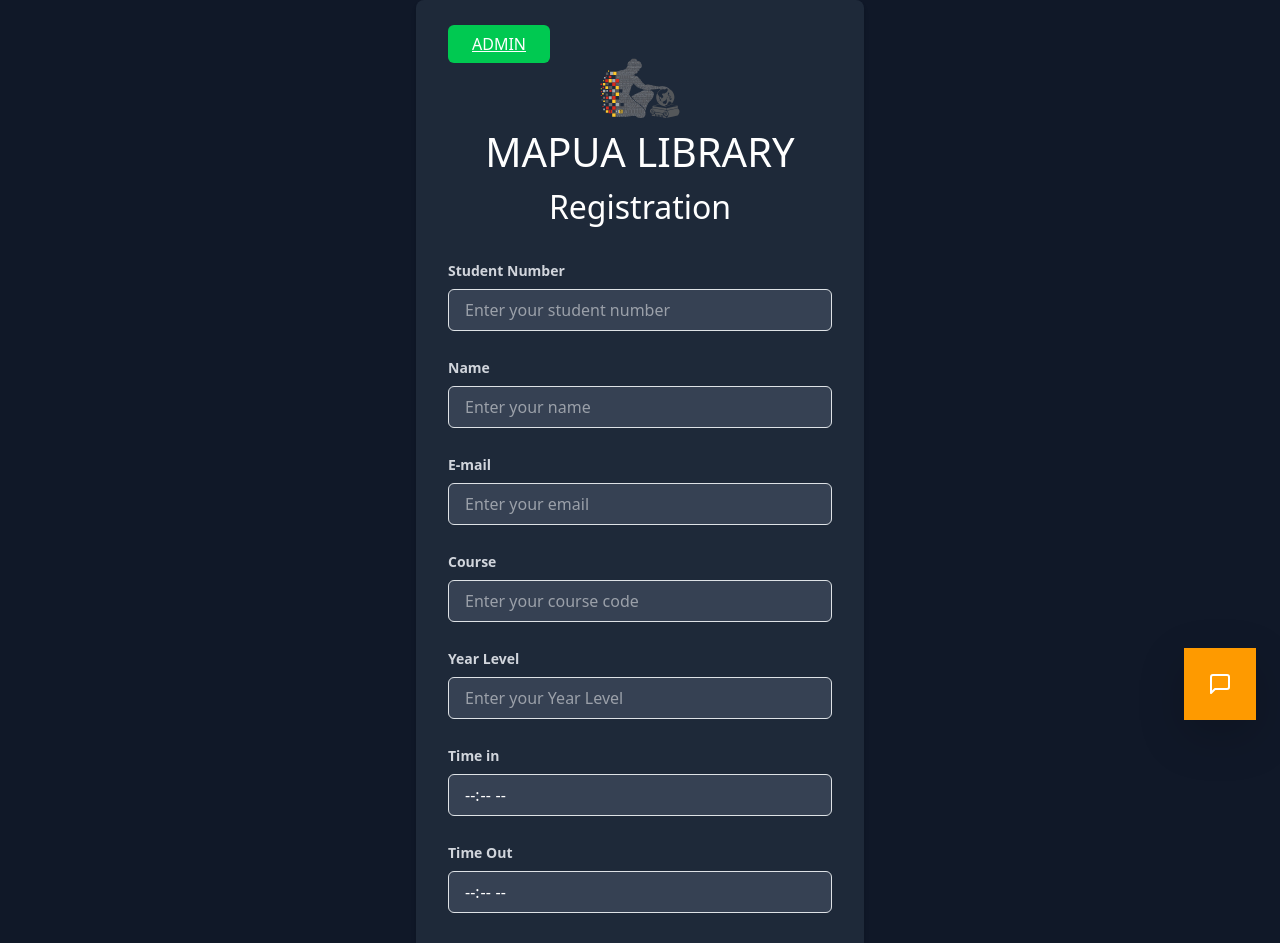
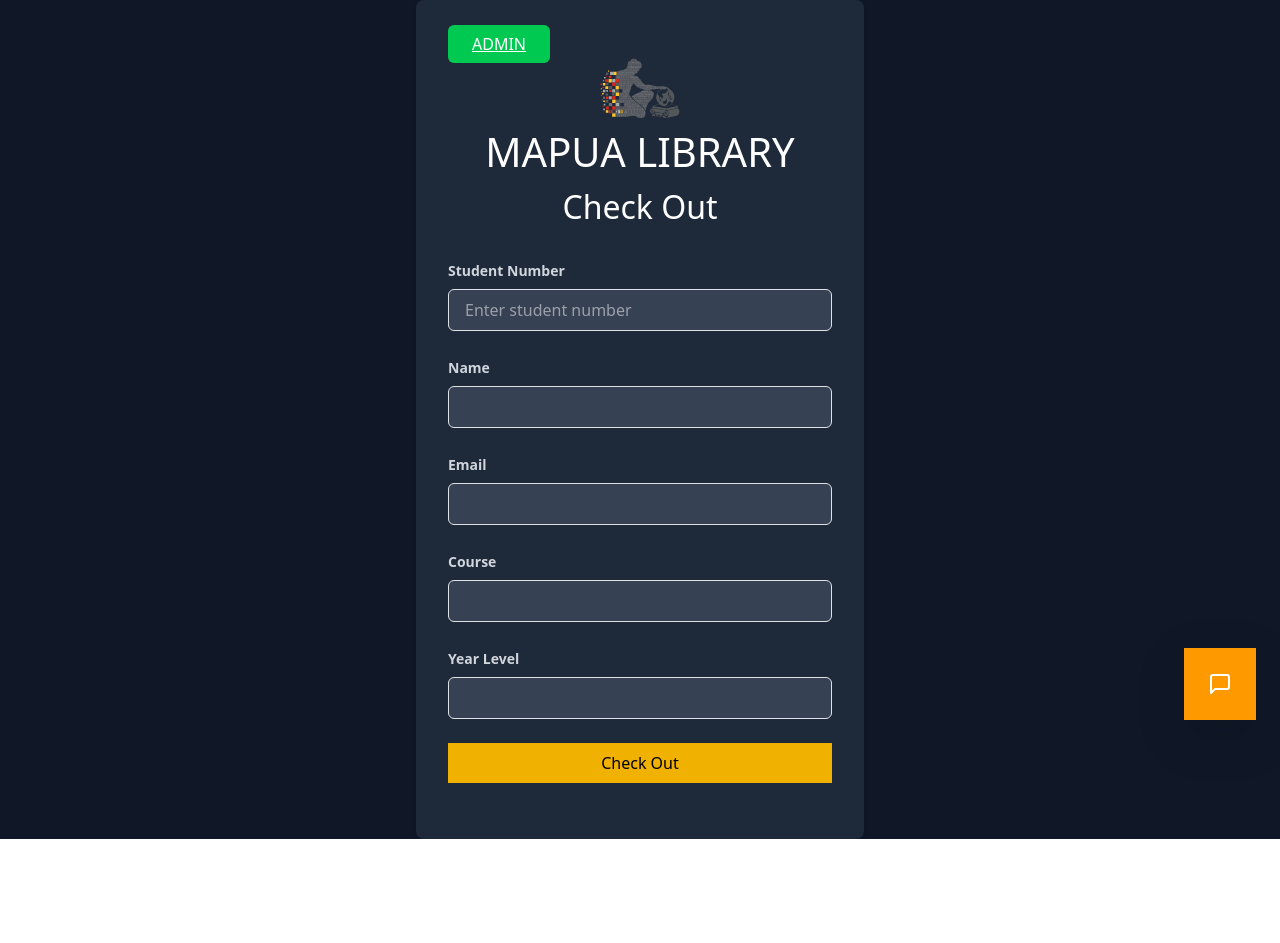
Before and after one commit to Jeunchi/ITS120L, a React (Vite) app in the folder frontend/: page /Validator in a window 1280 px wide. Shown: the top 943 px of the page. After the commit the page ends 839 px from the top, so only its background shows below. Built offline with nearby package versions, Linux system fonts and the light colour scheme.

Commit message:
check in check out

```diff
--- a/frontend/src/pages/validator.jsx
+++ b/frontend/src/pages/validator.jsx
@@ -3,7 +3,6 @@
 import { motion } from 'framer-motion';
 import logo from '../assets/mapua_logo.svg';
 import { Link } from 'react-router-dom';
-import Validation from "./RecordsValidation";
 import { client, ID } from '../lib/appwrite';
 import { databases, Query } from '../lib/appwrite';
 
@@ -21,11 +20,10 @@
 
     const navigate = useNavigate();
     const [errors, setErrors] = useState({});
-    const [isCheckingOut, setIsCheckingOut] = useState(false);
     const [existingDocId, setExistingDocId] = useState(null);
-    const [formState, setFormState] = useState('initial'); // 'initial', 'checkin', 'checkout'
+    const [formState, setFormState] = useState('initial'); // 'checkin', 'checkout'
 
-    // Specify your database ID and collection IDs
+    // Appwrite Database & Collection IDs
     const DATABASE_ID = '67da128c00360aebffad';
     const ATTENDANCE_COLLECTION_ID = '67da12c50024066b85ca';
     const STUDENT_INFO_COLLECTION_ID = '67db5798003af10f90dc';
@@ -34,34 +32,24 @@
         setValues(prev => ({ ...prev, [event.target.name]: event.target.value }));
     };
 
-    // Function to format current time as HH:MM
     const getCurrentTime = () => {
         const now = new Date();
-        const hours = String(now.getHours()).padStart(2, '0');
-        const minutes = String(now.getMinutes()).padStart(2, '0');
-        return `${hours}:${minutes}`;
+        return now.toTimeString().split(' ')[0].slice(0, 5);
     };
 
-    // Function to format current date as YYYY-MM-DD
     const getCurrentDate = () => {
-        const now = new Date();
-        return now.toISOString().split('T')[0];
+        return new Date().toISOString().split('T')[0];
     };
 
-    // Function to fetch student data from studentinfo collection
     const fetchStudentData = async () => {
         if (!values.studentNumber) return;
 
         try {
-            console.log("Searching for student number:", values.studentNumber);
-
             const studentResponse = await databases.listDocuments(
                 DATABASE_ID,
                 STUDENT_INFO_COLLECTION_ID,
                 [Query.equal('student_ID', values.studentNumber)]
             );
-
-            console.log("Student response:", studentResponse);
 
             if (studentResponse.documents.length === 0) {
                 setErrors({ ...errors, studentNumber: "Student number not found in database" });
@@ -69,7 +57,6 @@
             }
 
             const studentInfo = studentResponse.documents[0];
-            console.log("Found student info:", studentInfo);
 
             const today = getCurrentDate();
             const attendanceResponse = await databases.listDocuments(
@@ -78,16 +65,23 @@
                 [Query.equal('student_ID', values.studentNumber), Query.equal('date', today)]
             );
 
-            console.log("Attendance response:", attendanceResponse);
-
             if (attendanceResponse.documents.length > 0) {
                 const latestEntry = attendanceResponse.documents[attendanceResponse.documents.length - 1];
 
                 if (!latestEntry.time_in) {
-                    // First submission - no time in yet
                     setExistingDocId(latestEntry.$id);
                     setFormState('checkin');
-                    setIsCheckingOut(false);
+                } else if (!latestEntry.time_out) {
+                    setExistingDocId(latestEntry.$id);
+                    setFormState('checkout');
+                } else {
+                    setExistingDocId(null);
+                    setFormState('checkin');
+                }
+            } else {
+                setExistingDocId(null);
+                setFormState('checkin');
+            }
 
             setValues({
                 studentNumber: values.studentNumber,
@@ -99,128 +93,40 @@
                 timeout: '',
                 date: getCurrentDate()
             });
-                } else if (!latestEntry.time_out) {
-                    // Second submission - add time out
-                    setExistingDocId(latestEntry.$id);
-                    setFormState('checkout');
-                    setIsCheckingOut(true);
-
-                    setValues({
-                        studentNumber: values.studentNumber,
-                        name: studentInfo.name,
-                        email: studentInfo.student_email,
-                        course: studentInfo.course,
-                        yearlevel: studentInfo.year_level?.toString() || '',
-                        timein: latestEntry.time_in,
-                        timeout: '',
-                        date: latestEntry.date
-                    });
-                } else {
-                    // Third submission - reset to new entry
-                    setExistingDocId(null);
-                    setFormState('initial');
-                    setIsCheckingOut(false);
-
-                    setValues({
-                        studentNumber: values.studentNumber,
-                        name: studentInfo.name,
-                        email: studentInfo.student_email,
-                        course: studentInfo.course,
-                        yearlevel: studentInfo.year_level?.toString() || '',
-                        timein: '',
-                        timeout: '',
-                        date: getCurrentDate()
-                    });
-                }
-            } else {
-                // No attendance record yet -> First submission
-                setExistingDocId(null);
-                setFormState('initial');
-                setIsCheckingOut(false);
-
-                setValues({
-                    studentNumber: values.studentNumber,
-                    name: studentInfo.name,
-                    email: studentInfo.student_email,
-                    course: studentInfo.course,
-                    yearlevel: studentInfo.year_level?.toString() || '',
-                    timein: '',
-                    timeout: '',
-                    date: getCurrentDate()
-                });
-            }
         } catch (error) {
             console.error("Error fetching student data:", error);
             setErrors({ ...errors, studentNumber: "Error fetching student data" });
         }
     };
 
-    // Custom validation function that respects the form state
-    const customValidation = (values) => {
-        let errors = {};
-
-        // Always validate student number
-        if (!values.studentNumber) {
-            errors.studentNumber = "Student Number is required";
-        }
-
-        // For checkin state, validate time in
-        if (formState === 'checkin') {
-            // We'll automatically set time in, so no validation needed here
-        }
-
-        // For checkout state, validate time out
-        if (formState === 'checkout') {
-            // We'll automatically set time out, so no validation needed here
-        }
-
-        return errors;
-    };
-
     const handleSubmit = async (event) => {
         event.preventDefault();
-
-        // Use custom validation instead of imported Validation
-        const validationErrors = customValidation(values);
-        setErrors(validationErrors);
-
-        if (Object.keys(validationErrors).length > 0) {
-            return;
-        }
+        const currentTime = getCurrentTime();
 
         try {
-            const currentTime = getCurrentTime();
-
-            if (formState === 'initial') {
-                // First submission - create record without time in
+            if (formState === 'checkin') {
+                if (!existingDocId) {
                     await databases.createDocument(DATABASE_ID, ATTENDANCE_COLLECTION_ID, ID.unique(), {
                         student_ID: values.studentNumber,
                         name: values.name,
                         email: values.email,
                         course: values.course,
                         year_level: parseInt(values.yearlevel, 10) || 0,
-                    time_in: '',
+                        time_in: currentTime,
                         time_out: '',
                         date: getCurrentDate(),
                     });
-                console.log("Created initial record");
-                setFormState('checkin');
-            } else if (formState === 'checkin') {
-                // Second submission - update with time in
+                } else {
                     await databases.updateDocument(DATABASE_ID, ATTENDANCE_COLLECTION_ID, existingDocId, {
                         time_in: currentTime,
                     });
-                console.log("Updated with time in");
+                }
                 setFormState('checkout');
-                setIsCheckingOut(true);
             } else if (formState === 'checkout') {
-                // Third submission - update with time out
                 await databases.updateDocument(DATABASE_ID, ATTENDANCE_COLLECTION_ID, existingDocId, {
                     time_out: currentTime,
                 });
-                console.log("Updated with time out");
-                setFormState('initial');
-                setIsCheckingOut(false);
+                setFormState('checkin');
             }
 
             resetForm();
@@ -241,29 +147,7 @@
             date: ''
         });
         setExistingDocId(null);
-        // Don't reset formState here to maintain the cycle
     };
-
-    const handleStudentNumberBlur = () => {
-        // Clear previous form state
-        setValues({
-            studentNumber: values.studentNumber, // Keep the student number
-            name: '',
-            email: '',
-            course: '',
-            yearlevel: '',
-            timein: '',
-            timeout: '',
-            date: ''
-        });
-        setExistingDocId(null);
-        setFormState('initial');
-        setIsCheckingOut(false);
-        setErrors({}); // Clear previous errors
-
-        fetchStudentData();
-    };
-
 
     return (
         <motion.div
@@ -279,10 +163,7 @@
                 animate={{ opacity: 1, scale: 1 }}
                 transition={{ duration: 0.5 }}
             >
-                <Link
-                    to="/login"
-                    className="flex-1 bg-green-500 hover:bg-green-600 text-white font-medium py-2 px-4 rounded-md focus:outline-none focus:ring-2 focus:ring-green-300 text-center"
-                >
+                <Link to="/login" className="flex-1 bg-green-500 hover:bg-green-600 text-white font-medium py-2 px-4 rounded-md text-center">
                     ADMIN
                 </Link>
 
@@ -290,150 +171,51 @@
                     <img src={logo} alt="Mapua Logo" className="h-16 mb-2" />
                     <h1 className="text-white text-2xl font-bold">MAPUA LIBRARY</h1>
                     <h2 className="text-white text-xl font-bold mt-1">
-                        {formState === 'initial' ? "Registration" : (formState === 'checkin' ? "Check In" : "Check Out")}
+                        {formState === 'checkin' ? "Check In" : "Check Out"}
                     </h2>
                 </div>
 
                 <form onSubmit={handleSubmit}>
                     <div className="mb-4">
-                        <label className="block text-gray-300 text-sm font-bold mb-2" htmlFor="studentNumber">
-                            Student Number
-                        </label>
+                        <label className="block text-gray-300 text-sm font-bold mb-2">Student Number</label>
                         <input
                             type="text"
                             name="studentNumber"
-                            id="studentNumber"
                             value={values.studentNumber}
                             onChange={handleInput}
-                            onBlur={handleStudentNumberBlur}
-                            className="w-full px-3 py-2 border border-gray-600 bg-gray-700 text-white rounded-md focus:outline-none focus:ring-2 focus:ring-yellow-500"
-                            placeholder="Enter your student number"
+                            onBlur={fetchStudentData}
+                            className="w-full px-3 py-2 border border-gray-600 bg-gray-700 text-white rounded-md"
+                            placeholder="Enter student number"
                         />
                         {errors.studentNumber && <p className="text-red-500 text-xs mt-1">{errors.studentNumber}</p>}
                     </div>
 
                     <div className="mb-4">
-                        <label className="block text-gray-300 text-sm font-bold mb-2" htmlFor="name">
-                            Name
-                        </label>
-                        <input
-                            type="text"
-                            name="name"
-                            id="name"
-                            value={values.name}
-                            onChange={handleInput}
-                            className="w-full px-3 py-2 border border-gray-600 bg-gray-700 text-white rounded-md focus:outline-none focus:ring-2 focus:ring-yellow-500"
-                            placeholder="Enter your name"
-                            readOnly
-                        />
-                        {errors.name && <p className="text-red-500 text-xs mt-1">{errors.name}</p>}
+                        <label className="block text-gray-300 text-sm font-bold mb-2">Name</label>
+                        <input type="text" name="name" value={values.name} className="w-full px-3 py-2 border border-gray-600 bg-gray-700 text-white rounded-md" readOnly />
                     </div>
 
                     <div className="mb-4">
-                        <label className="block text-gray-300 text-sm font-bold mb-2" htmlFor="email">
-                            E-mail
-                        </label>
-                        <input
-                            type="email"
-                            name="email"
-                            id="email"
-                            value={values.email}
-                            onChange={handleInput}
-                            className="w-full px-3 py-2 border border-gray-600 bg-gray-700 text-white rounded-md focus:outline-none focus:ring-2 focus:ring-yellow-500"
-                            placeholder="Enter your email"
-                            readOnly
-                        />
-                        {errors.email && <p className="text-red-500 text-xs mt-1">{errors.email}</p>}
+                        <label className="block text-gray-300 text-sm font-bold mb-2">Email</label>
+                        <input type="text" email="name" value={values.email} className="w-full px-3 py-2 border border-gray-600 bg-gray-700 text-white rounded-md" readOnly />
                     </div>
 
                     <div className="mb-4">
-                        <label className="block text-gray-300 text-sm font-bold mb-2" htmlFor="course">
-                            Course
-                        </label>
-                        <input
-                            type="text"
-                            name="course"
-                            id="course"
-                            value={values.course}
-                            onChange={handleInput}
-                            className="w-full px-3 py-2 border border-gray-600 bg-gray-700 text-white rounded-md focus:outline-none focus:ring-2 focus:ring-yellow-500"
-                            placeholder="Enter your course code"
-                            readOnly
-                        />
-                        {errors.course && <p className="text-red-500 text-xs mt-1">{errors.course}</p>}
+                        <label className="block text-gray-300 text-sm font-bold mb-2">Course</label>
+                        <input type="text" course="name" value={values.course} className="w-full px-3 py-2 border border-gray-600 bg-gray-700 text-white rounded-md" readOnly />
                     </div>
 
                     <div className="mb-4">
-                        <label className="block text-gray-300 text-sm font-bold mb-2" htmlFor="yearlevel">
-                            Year Level
-                        </label>
-                        <input
-                            type="number"
-                            name="yearlevel"
-                            id="yearlevel"
-                            value={values.yearlevel}
-                            onChange={handleInput}
-                            className="w-full px-3 py-2 border border-gray-600 bg-gray-700 text-white rounded-md focus:outline-none focus:ring-2 focus:ring-yellow-500"
-                            placeholder="Enter your Year Level"
-                            readOnly
-                        />
-                        {errors.yearlevel && <p className="text-red-500 text-xs mt-1">{errors.yearlevel}</p>}
-                    </div>
-
-                    <div className="mb-4">
-                        <label className="block text-gray-300 text-sm font-bold mb-2" htmlFor="timein">
-                            Time in
-                        </label>
-                        <input
-                            type="time"
-                            name="timein"
-                            id="timein"
-                            value={formState === 'checkout' ? values.timein : ''}
-                            onChange={handleInput}
-                            className="w-full px-3 py-2 border border-gray-600 bg-gray-700 text-white rounded-md focus:outline-none focus:ring-2 focus:ring-yellow-500"
-                            readOnly
-                        />
-                        {/* Remove the error display for time in */}
-                    </div>
-
-                    <div className="mb-4">
-                        <label className="block text-gray-300 text-sm font-bold mb-2" htmlFor="timeout">
-                            Time Out
-                        </label>
-                        <input
-                            type="time"
-                            name="timeout"
-                            id="timeout"
-                            value={values.timeout}
-                            onChange={handleInput}
-                            className="w-full px-3 py-2 border border-gray-600 bg-gray-700 text-white rounded-md focus:outline-none focus:ring-2 focus:ring-yellow-500"
-                            readOnly
-                        />
-                        {/* Remove the error display for time out */}
-                    </div>
-
-                    <div className="mb-4">
-                        <label className="block text-gray-300 text-sm font-bold mb-2" htmlFor="date">
-                            Date
-                        </label>
-                        <input
-                            type="date"
-                            name="date"
-                            id="date"
-                            value={values.date}
-                            onChange={handleInput}
-                            className="w-full px-3 py-2 border border-gray-600 bg-gray-700 text-white rounded-md focus:outline-none focus:ring-2 focus:ring-yellow-500"
-                            readOnly
-                        />
-                        {errors.date && <p className="text-red-500 text-xs mt-1">{errors.date}</p>}
+                        <label className="block text-gray-300 text-sm font-bold mb-2">Year Level</label>
+                        <input type="text" yearlevel="name" value={values.yearlevel} className="w-full px-3 py-2 border border-gray-600 bg-gray-700 text-white rounded-md" readOnly />
                     </div>
 
                     <div className="flex space-x-2 mb-4">
                         <button
                             type="submit"
-                            className={`flex-1 ${formState === 'checkout' ? 'bg-red-500 hover:bg-red-600' : 'bg-yellow-500 hover:bg-yellow-600'} text-black font-medium py-2 px-4 rounded-md focus:outline-none focus:ring-2 focus:ring-yellow-300`}
+                            className={`flex-1 ${formState === 'checkout' ? 'bg-red-500 hover:bg-red-600' : 'bg-yellow-500 hover:bg-yellow-600'} text-black font-medium py-2 px-4 rounded-md`}
                         >
-                            {formState === 'initial' ? "Register" : (formState === 'checkin' ? "Check In" : "Check Out")}
+                            {formState === 'checkin' ? "Check In" : "Check Out"}
                         </button>
                     </div>
                 </form>
```
Lines whose indentation alone changed are shown as unchanged.
